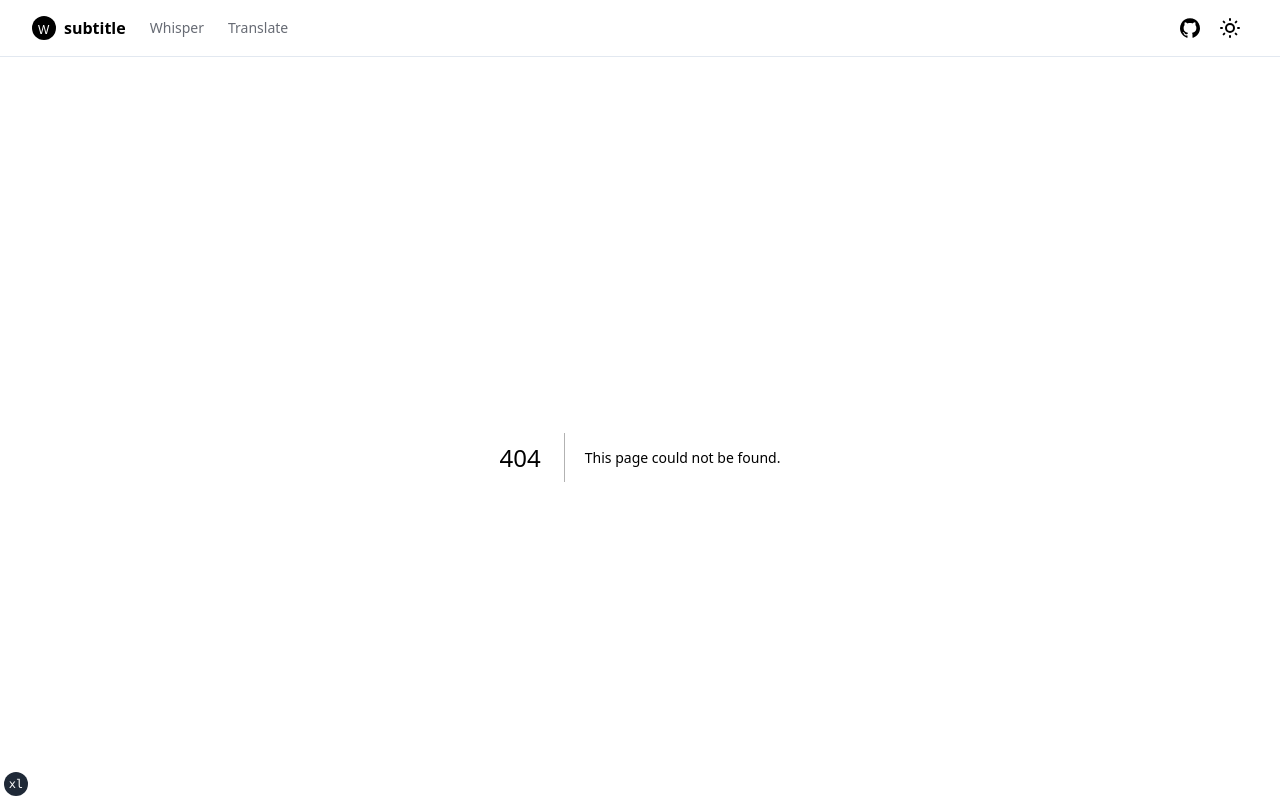
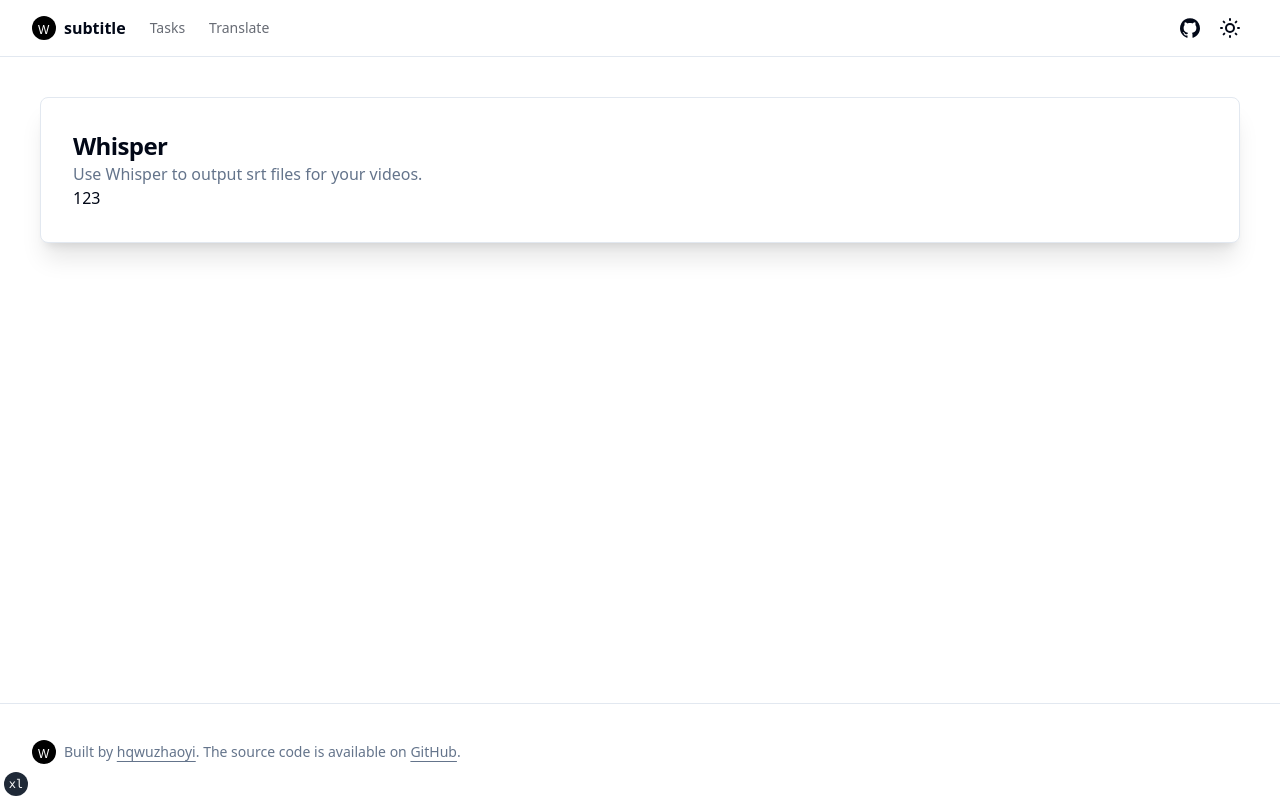
Before and after one commit to hqwuzhaoyi/gpt-subtitle, a Next.js app in the folder apps/web/: page /preview/gallery in a window 1280 px wide. Before the commit this address had no page. Shown: the top 800 px of the page. Built offline with nearby package versions, Linux system fonts and the light colour scheme.

Commit message:
style: adjust ui text

```diff
--- /dev/null
+++ b/apps/web/app/preview/gallery/page.tsx
@@ -0,0 +1,30 @@
+import { promises as fs } from "fs";
+import path from "path";
+import { Metadata } from "next";
+import { z } from "zod";
+import { Suspense } from "react";
+import { Tabs, TabsContent, TabsList, TabsTrigger } from "@/components/ui/tabs";
+
+export const metadata: Metadata = {
+  title: "Whisper Tasks",
+  description: "A task and issue tracker build using Tanstack Table.",
+};
+
+export default async function TaskPage() {
+  return (
+    <>
+      <div className=" h-full flex-1 flex-col space-y-8 p-8 md:flex">
+        <div className="flex items-center justify-between space-y-2">
+          <div>
+            <h2 className="text-2xl font-bold tracking-tight">Whisper</h2>
+            <p className="text-muted-foreground">
+              Use Whisper to output srt files for your videos.
+            </p>
+          </div>
+          <div className="flex items-center space-x-2">{/* <UserNav /> */}</div>
+        </div>
+        123
+      </div>
+    </>
+  );
+}
--- a/apps/web/app/preview/upload/page.tsx
+++ b/apps/web/app/preview/upload/page.tsx
@@ -5,6 +5,10 @@
   return (
     <div className="hidden flex-col md:flex">
       <div className="flex-1 space-y-4 p-8 pt-6">
+        <h2 className="text-2xl font-bold tracking-tight">Translate</h2>
+        <p className="text-muted-foreground">
+          Translate subtitles using translation services.
+        </p>
         {/* <Form /> */}
         <SubtitleTable />
       </div>
--- a/apps/web/components/main-nav.tsx
+++ b/apps/web/components/main-nav.tsx
@@ -21,13 +21,13 @@
       </Link>
       <nav className="flex items-center space-x-6 text-sm font-medium">
         <Link
-          href="/preview/whisper"
+          href="/preview/tasks"
           className={cn(
             "transition-colors hover:text-foreground/80",
-            pathname === "/preview/whisper" ? "text-foreground" : "text-foreground/60"
+            pathname === "/preview/tasks" ? "text-foreground" : "text-foreground/60"
           )}
         >
-          Whisper
+          Tasks
         </Link>
         <Link
           href="/preview/upload"
```
Also changed, not shown: 2 other files (tests, documents, lock files or other folders).
